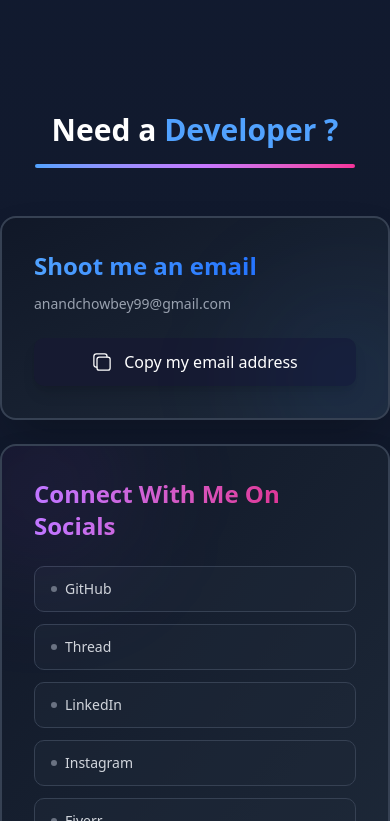
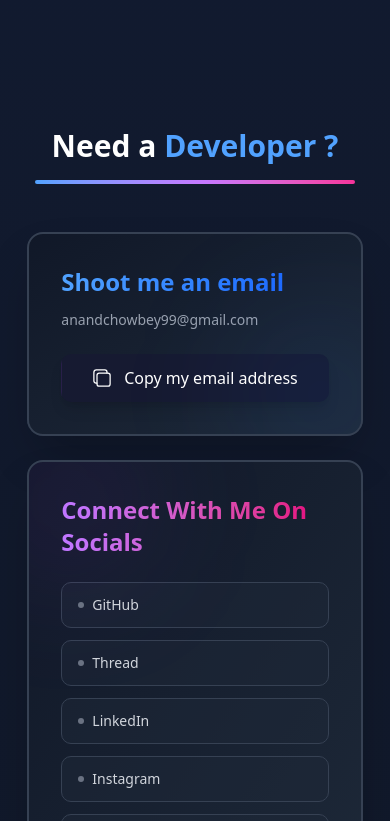
Before and after one commit to Dev-Anand-007/anandchowbey, a React (Vite) app: page / in a window 390 px wide. Shown: the part 6943-7764 px from the top of the page. Built offline with nearby package versions, Linux system fonts and the light colour scheme.

Commit message:
Padding fixed

```diff
--- a/src/components/ContactPage/Contact.jsx
+++ b/src/components/ContactPage/Contact.jsx
@@ -159,7 +159,7 @@
                   <input
                     type="text"
                     name="budget"
-                    placeholder="Budget (You have in you mind)"
+                    placeholder="Budget (You have in your mind)"
                     value={formData.budget}
                     onChange={handleChange}
                     className="w-full px-4 py-3 bg-white/5 backdrop-blur-sm border border-white/10 rounded-lg text-white placeholder-gray-400 focus:outline-none focus:ring-2 focus:ring-cyan-400/50 focus:border-cyan-400/50 focus:bg-white/10 transition-all shadow-lg shadow-black/20"
--- a/src/components/Homepage/Connect/Connect.jsx
+++ b/src/components/Homepage/Connect/Connect.jsx
@@ -89,7 +89,7 @@
   };
 
   return (
-    <section className="flex flex-col gap-4 items-center mt-16 md:mt-24 lg:mt-32 justify-center w-full text-white">
+    <section className="flex flex-col  py-4 px-[7vw] md:px-[2vw] lg:px-[4vw] gap-4 items-center mt-16 md:mt-24 lg:mt-32 justify-center w-full text-white">
       <h2 className="font-bold md:text-5xl text-3xl ">
         Need a <span className={`text-blue-400`}>Developer ?</span>{" "}
         {/* or a{" "}
```
